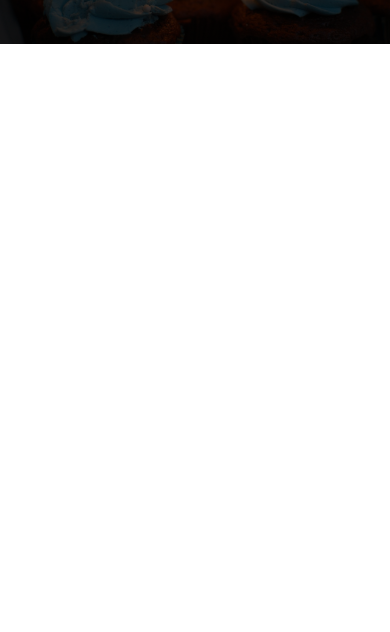
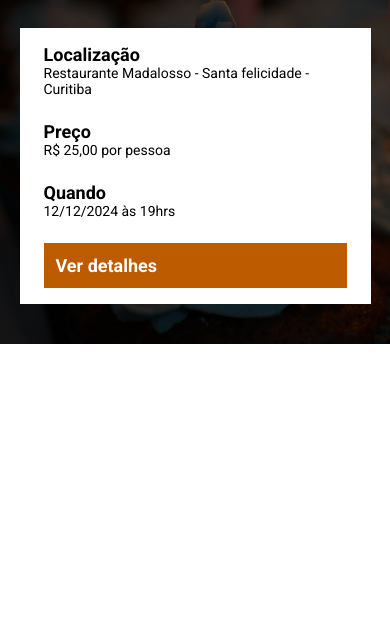
Before and after one commit to IzackSC/aniversario_projeto, a website built with Parcel: page src/index.html in a window 390 px wide. Shown: the part 212-844 px from the top of the page. Built offline with nearby package versions, Linux system fonts and the light colour scheme.

Commit message:
commit do hero

```diff
--- a/src/index.html
+++ b/src/index.html
@@ -15,8 +15,27 @@
     <header class="hero">
         <div class="container">
             <p class="hero__text">
-                Faltam 14d 23h 45m 23s para o Aniversário!
+                Você foi convidado! faltam 14d 23h 45m 23s para a data da comemoração!
             </p>
+            <div class="infos-bar">
+                <ul class="infos-bar__infos">
+                    <li class="infos-bar__infos__item">
+                        <b>Localização</b>
+                        Restaurante Madalosso - Santa felicidade - Curitiba
+                    </li>
+                    <li class="infos-bar__infos__item">
+                        <b>Preço</b>
+                        R$ 25,00 por pessoa
+                    </li>
+                    <li class="infos-bar__infos__item">
+                        <b>Quando</b>
+                        12/12/2024 às 19hrs
+                    </li>
+                </ul>
+                <a href="#" class="button button--primary">
+                    Ver detalhes
+                </a>
+            </div>
         </div>
     </header>
 
--- /dev/null
+++ b/src/styles/components/_butons.scss
@@ -0,0 +1,23 @@
+.button {
+    padding: 12px;
+    font-size: 18px;
+    font-weight: bold;
+    text-decoration: none;
+    text-align: center;
+    white-space: nowrap;
+
+    &--primary {
+        color: #fff;
+        background-color: #bd5b00;
+    }
+
+    @media (max-width: 640px) {
+        display: block;
+        width: 100%;
+    }
+
+    @media (max-width: 1024px) {
+        display: flex;
+        align-items: center;
+    }
+}
--- /dev/null
+++ b/src/styles/components/_infos_bar.scss
@@ -0,0 +1,40 @@
+.infos-bar {
+    padding: 16px 24px;
+    background-color: #fff;
+    display: flex;
+    justify-content: space-between;
+
+    &__infos {
+        display: flex;
+        gap: 40px;
+
+        &__item {
+            font-size: 14px;
+            color: #000;
+
+            b {
+                color: #000;
+                font-size: 18px;
+                display: block;
+            }
+        }
+    }
+
+    @media (max-width: 640px) {
+        display: block;
+
+        &__infos {
+            display: block;
+
+            &__item {
+                margin-bottom: 24px;
+            }
+        }
+    }
+
+    @media (max-width: 1024px) {
+        &__infos {
+            gap: 16px;
+        }
+    }
+}
--- a/src/styles/main.scss
+++ b/src/styles/main.scss
@@ -1,4 +1,6 @@
 @use 'hero';
+@use 'components/infos_bar';
+@use 'components/butons';
 
 * {
     margin: 0;
@@ -6,6 +8,7 @@
     box-sizing: border-box;
     font-family: Roboto, sans-serif;
     color: #fff;
+    list-style: none;
 }
 
 .container {
```
